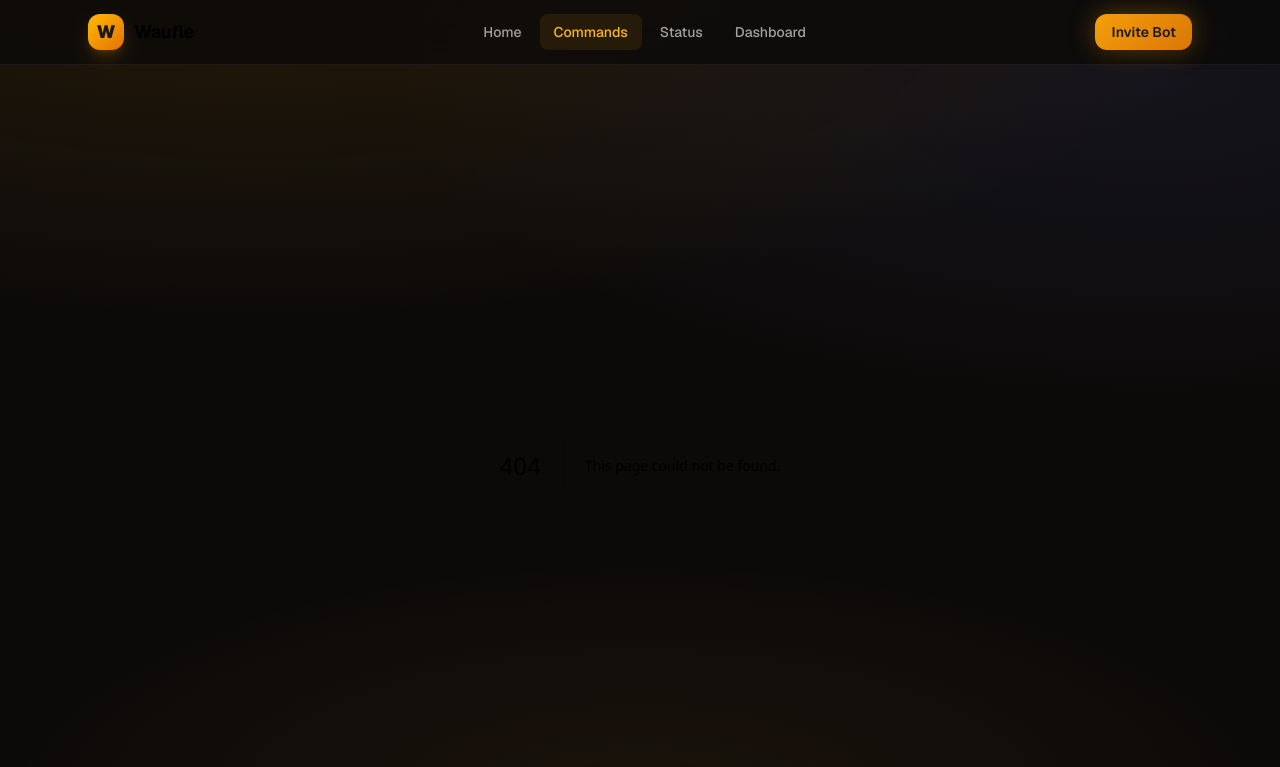
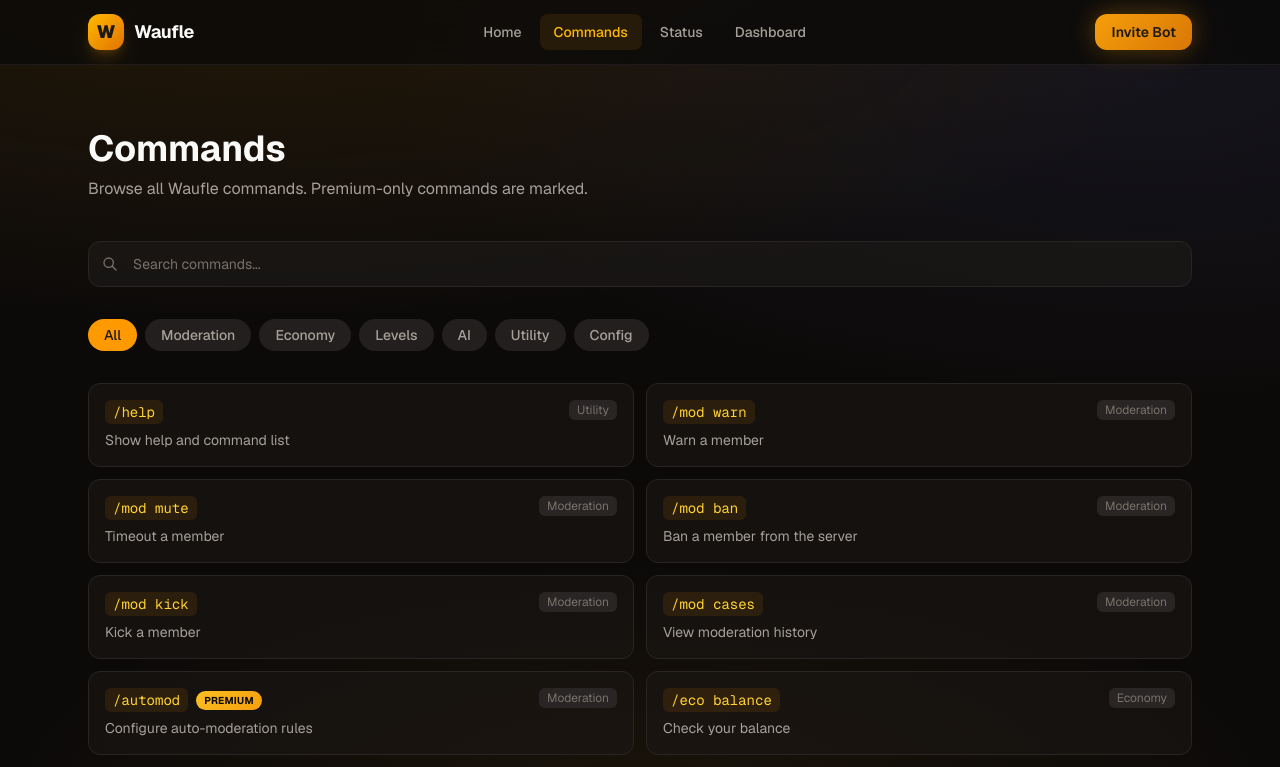
Before and after one commit to rushb1612/wbro, a Next.js app: page /commands in a window 1280 px wide. Before the commit this address had no page. Shown: the top 767 px of the page. Built offline with nearby package versions, Linux system fonts and the light colour scheme.

Commit message:
Create page.tsx

```diff
--- /dev/null
+++ b/src/app/commands/page.tsx
@@ -0,0 +1,147 @@
+"use client";
+
+import { useMemo, useState } from "react";
+
+const categories = [
+  "All",
+  "Moderation",
+  "Economy",
+  "Levels",
+  "AI",
+  "Utility",
+  "Config",
+] as const;
+
+type Category = (typeof categories)[number];
+
+interface Command {
+  name: string;
+  desc: string;
+  category: Exclude<Category, "All">;
+  premium?: boolean;
+}
+
+const commands: Command[] = [
+  { name: "/help", desc: "Show help and command list", category: "Utility" },
+  { name: "/mod warn", desc: "Warn a member", category: "Moderation" },
+  { name: "/mod mute", desc: "Timeout a member", category: "Moderation" },
+  { name: "/mod ban", desc: "Ban a member from the server", category: "Moderation" },
+  { name: "/mod kick", desc: "Kick a member", category: "Moderation" },
+  { name: "/mod cases", desc: "View moderation history", category: "Moderation" },
+  { name: "/automod", desc: "Configure auto-moderation rules", category: "Moderation", premium: true },
+  { name: "/eco balance", desc: "Check your balance", category: "Economy" },
+  { name: "/eco daily", desc: "Claim daily reward", category: "Economy" },
+  { name: "/eco pay", desc: "Send currency to another user", category: "Economy" },
+  { name: "/eco shop", desc: "Browse the server shop", category: "Economy" },
+  { name: "/eco leaderboard", desc: "Top balances on the server", category: "Economy" },
+  { name: "/level", desc: "View your rank and XP", category: "Levels" },
+  { name: "/level leaderboard", desc: "Server XP rankings", category: "Levels" },
+  { name: "/level rewards", desc: "View level-up role rewards", category: "Levels" },
+  { name: "/ai ask", desc: "Ask the AI a question", category: "AI" },
+  { name: "/ai chat", desc: "Start a conversation with the AI", category: "AI" },
+  { name: "/ai image", desc: "Generate an image (premium)", category: "AI", premium: true },
+  { name: "/poll", desc: "Create a poll", category: "Utility" },
+  { name: "/remind", desc: "Set a reminder", category: "Utility" },
+  { name: "/embed", desc: "Create a custom embed", category: "Utility" },
+  { name: "/role menu", desc: "Create a reaction role menu", category: "Utility" },
+  { name: "/serverinfo", desc: "Show server statistics", category: "Utility" },
+  { name: "/userinfo", desc: "Show user information", category: "Utility" },
+  { name: "/config", desc: "Open dashboard settings", category: "Config" },
+  { name: "/modules", desc: "Toggle bot modules", category: "Config", premium: true },
+  { name: "/automations", desc: "Create custom automations", category: "Config", premium: true },
+];
+
+export default function CommandsPage() {
+  const [query, setQuery] = useState("");
+  const [active, setActive] = useState<Category>("All");
+
+  const filtered = useMemo(() => {
+    return commands.filter((c) => {
+      const matchCat = active === "All" || c.category === active;
+      const q = query.toLowerCase();
+      const matchQ =
+        !q ||
+        c.name.toLowerCase().includes(q) ||
+        c.desc.toLowerCase().includes(q);
+      return matchCat && matchQ;
+    });
+  }, [query, active]);
+
+  return (
+    <div className="mx-auto max-w-6xl px-4 py-16 sm:px-6">
+      <div className="mb-10">
+        <h1 className="text-3xl font-bold sm:text-4xl">Commands</h1>
+        <p className="mt-2 text-stone-400">
+          Browse all Waufle commands. Premium-only commands are marked.
+        </p>
+      </div>
+
+      {/* Search + filters */}
+      <div className="mb-8 flex flex-col gap-4 sm:flex-row sm:items-center">
+        <div className="relative flex-1">
+          <input
+            type="search"
+            placeholder="Search commands..."
+            value={query}
+            onChange={(e) => setQuery(e.target.value)}
+            className="w-full rounded-xl border border-border bg-stone-900/70 px-4 py-3 pl-11 text-sm text-stone-100 placeholder:text-stone-500 focus:border-amber-500/50 focus:outline-none focus:ring-1 focus:ring-amber-500/30"
+          />
+          <svg
+            className="absolute left-3.5 top-1/2 h-4 w-4 -translate-y-1/2 text-stone-500"
+            fill="none"
+            viewBox="0 0 24 24"
+            stroke="currentColor"
+          >
+            <path strokeLinecap="round" strokeLinejoin="round" strokeWidth={2} d="M21 21l-6-6m2-5a7 7 0 11-14 0 7 7 0 0114 0z" />
+          </svg>
+        </div>
+      </div>
+
+      <div className="mb-8 flex flex-wrap gap-2">
+        {categories.map((cat) => (
+          <button
+            key={cat}
+            onClick={() => setActive(cat)}
+            className={`rounded-full px-4 py-1.5 text-sm font-medium transition-colors ${
+              active === cat
+                ? "bg-amber-500 text-stone-900"
+                : "bg-stone-800/80 text-stone-400 hover:bg-stone-700 hover:text-stone-200"
+            }`}
+          >
+            {cat}
+          </button>
+        ))}
+      </div>
+
+      <div className="grid gap-3 sm:grid-cols-2">
+        {filtered.map((c) => (
+          <div
+            key={c.name}
+            className="flex items-start justify-between gap-3 rounded-xl border border-border bg-stone-900/50 px-4 py-4 hover:border-amber-500/25 transition-colors"
+          >
+            <div>
+              <div className="flex items-center gap-2">
+                <code className="rounded-md bg-amber-500/10 px-2 py-0.5 text-sm font-mono text-amber-300">
+                  {c.name}
+                </code>
+                {c.premium && (
+                  <span className="rounded-full premium-badge px-2 py-0.5 text-[10px]">
+                    PREMIUM
+                  </span>
+                )}
+              </div>
+              <p className="mt-1.5 text-sm text-stone-400">{c.desc}</p>
+            </div>
+            <span className="shrink-0 rounded-md bg-stone-800 px-2 py-0.5 text-xs text-stone-500">
+              {c.category}
+            </span>
+          </div>
+        ))}
+      </div>
+
+      {filtered.length === 0 && (
+        <p className="py-16 text-center text-stone-500">No commands match your search.</p>
+      )}
+    </div>
+  );
+}
```
